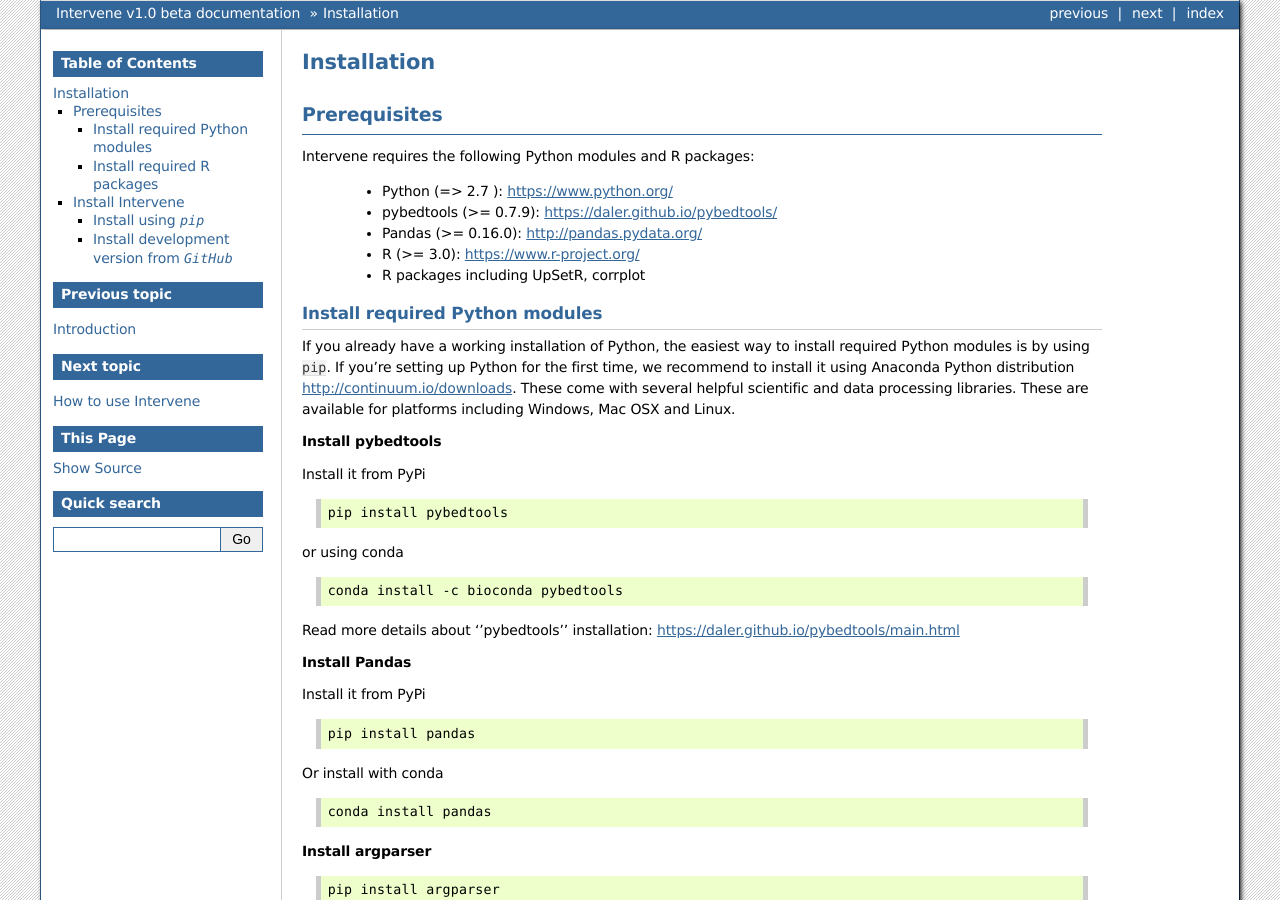
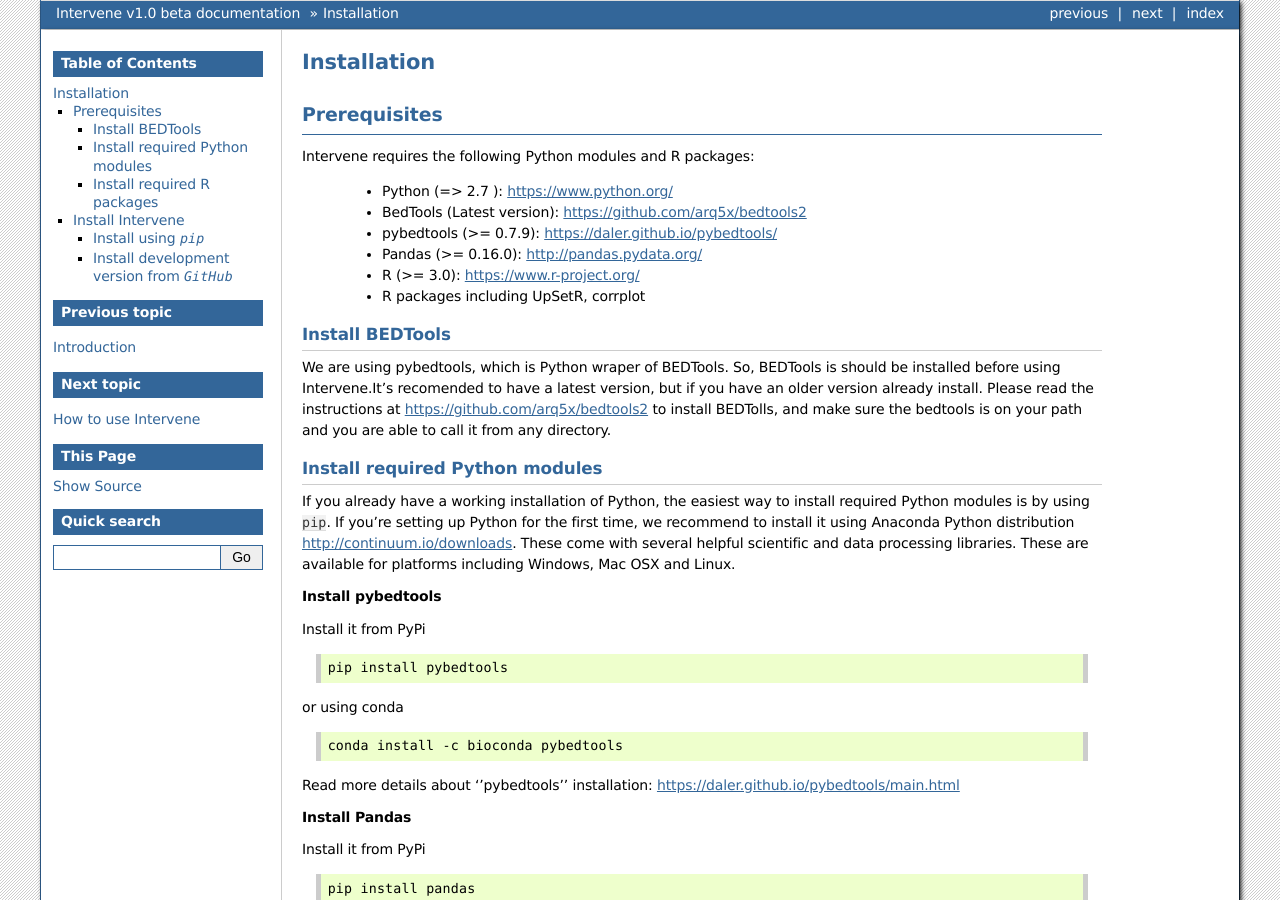
Before and after one commit to asntech/intervene, a Sphinx documentation site: the page built from docs/install.rst, in a window 1280 px wide and 900 px high. Built offline with Sphinx 7.4.7, drawn with Linux system fonts in a browser that asks for light colours.

Commit message:
initial commit

```diff
--- a/docs/install.rst
+++ b/docs/install.rst
@@ -7,10 +7,15 @@
 
 
 	* Python (=> 2.7 ): https://www.python.org/
+	* BedTools (Latest version): https://github.com/arq5x/bedtools2
 	* pybedtools (>= 0.7.9): https://daler.github.io/pybedtools/
 	* Pandas (>= 0.16.0): http://pandas.pydata.org/
 	* R (>= 3.0): https://www.r-project.org/
 	* R packages including UpSetR, corrplot
+
+Install BEDTools
+-----------------
+We are using pybedtools, which is Python wraper of BEDTools. So, BEDTools is should be installed before using Intervene.It's recomended to have a latest version, but if you have an older version already install. Please read the instructions at https://github.com/arq5x/bedtools2 to install BEDTolls, and make sure the bedtools is on your path and you are able to call it from any directory.
 
 Install required Python modules
 -------------------------------
@@ -33,7 +38,6 @@
 
 Read more details about ''pybedtools'' installation: https://daler.github.io/pybedtools/main.html
 
-
 **Install Pandas**
 
 Install it from PyPi
@@ -47,7 +51,6 @@
 .. code-block:: bash
 
 	conda install pandas
-
 
 **Install argparser**
 
--- a/intervene/__init__.py
+++ b/intervene/__init__.py
@@ -1 +1 @@
-__version__ = '0.39'
+__version__ = '0.4.0'
```
Also changed, not shown: README.rst (+6 -2 lines), 1 other file.
